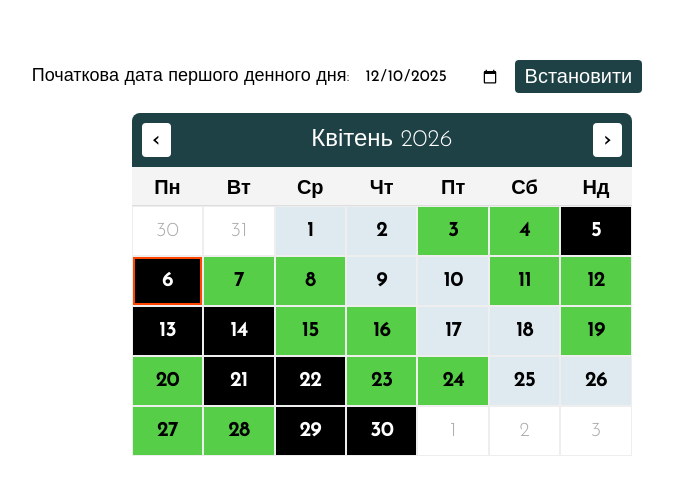
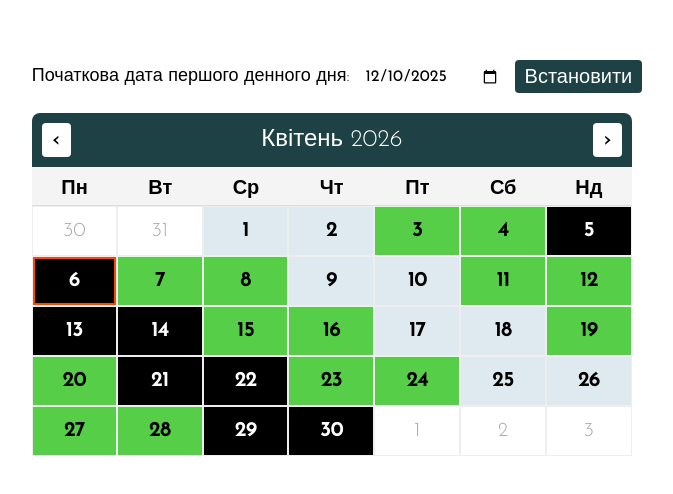
Before and after one commit to Zyava7/timetable, a website: page src/html/index.html in a window 1280 px wide. Shown: the part 142-636 px from the top of the page, without its empty margins (303-976 px from the left). Drawn offline with nearby package versions, Linux system fonts and the light colour scheme; files that its build step writes are made by us from their sources.

Commit message:
width fix

```diff
--- a/src/html/index.html
+++ b/src/html/index.html
@@ -24,7 +24,6 @@
 			</div>
 			<div class="calendar">
 				<div class="calendar-header">
-					<div class="calendar-weeknum"></div>
 					<div class="calendar-header-main">
 					<button id="prev">‹</button>
 					<div id="month-year"></div>
@@ -32,7 +31,6 @@
 					</div>
 				</div>
 				<div class="calendar-grid calendar-days">
-					<div class="calendar-weeknum"></div>
 					<div>Пн</div>
 					<div>Вт</div>
 					<div>Ср</div>
--- a/src/js/index.js
+++ b/src/js/index.js
@@ -42,7 +42,6 @@ function renderCalendar(date) {
   for (let week = 0; week < rows; week++) {
     let weekStartDate = new Date(year, month, 1 - (startDay - 1) + week * 7)
     const weekNum = getWeekNumber(weekStartDate)
-    dates.innerHTML += `<div class="calendar-weeknum">w${weekNum}</div>`
     for (let i = 1; i <= 7; i++) {
       dayIndex++
       let cell = ""
--- a/src/scss/blocks/_banner.scss
+++ b/src/scss/blocks/_banner.scss
@@ -77,7 +77,7 @@ body {
 }
 .calendar-grid {
   display: grid;
-  grid-template-columns: 100px repeat(7, 1fr);
+  grid-template-columns: 14.2% repeat(6, 1fr);
   text-align: center;
 }
 .calendar-days {
```
Also changed, not shown: build/css/main.css, build/index.html, build/js/index.bundle.js.
